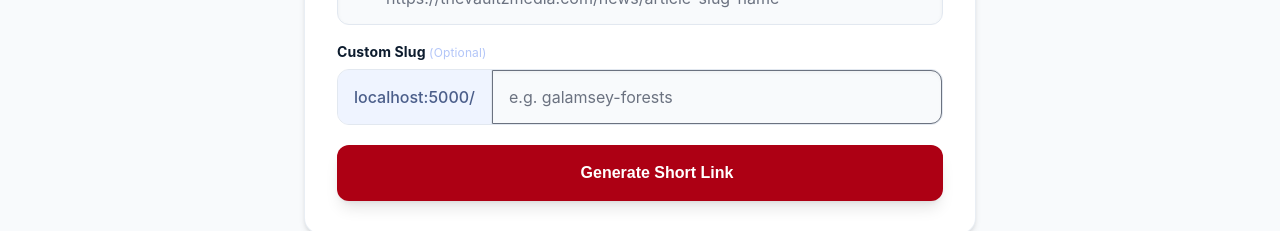
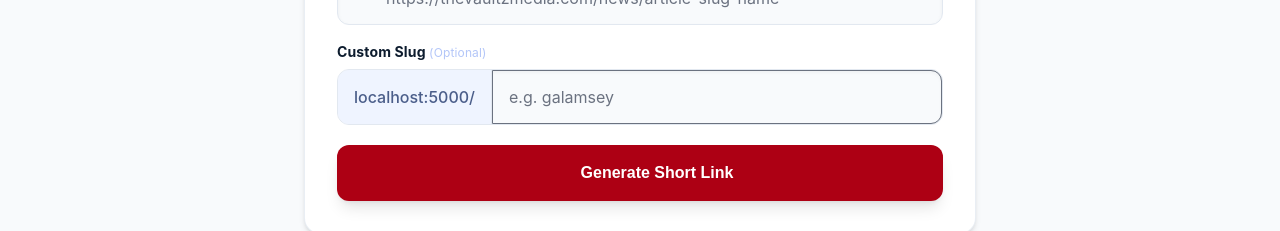
Before and after one commit to BraEmma1/Link-Shortner, a Next.js app in the folder client/: page / in a window 1280 px wide. Shown: the part 396-627 px from the top of the page. Built offline with nearby package versions, Linux system fonts and the light colour scheme; no server answers.

Commit message:
change the custom slug from galamsey-forest to galamsey

```diff
--- a/client/src/app/(dashboard)/NewsroomClient.tsx
+++ b/client/src/app/(dashboard)/NewsroomClient.tsx
@@ -57,8 +57,8 @@ export default function NewsroomClient() {
     } catch (err: any) {
       setError(
         err.response?.data?.error ||
-          err.message ||
-          'An error occurred while generating the short URL'
+        err.message ||
+        'An error occurred while generating the short URL'
       );
     } finally {
       setIsGenerating(false);
@@ -200,7 +200,7 @@ export default function NewsroomClient() {
                     type="text"
                     value={customSlug}
                     onChange={(e) => setCustomSlug(e.target.value)}
-                    placeholder="e.g. galamsey-forests"
+                    placeholder="e.g. galamsey"
                     className="w-full px-4 py-3.5 bg-transparent outline-none font-body-md text-body-md text-on-surface rounded-r-[11px]"
                   />
                 </div>
@@ -241,11 +241,10 @@ export default function NewsroomClient() {
                       </code>
                       <button
                         onClick={handleCopy}
-                        className={`flex-shrink-0 p-2 rounded-md transition-colors ${
-                          isCopied
+                        className={`flex-shrink-0 p-2 rounded-md transition-colors ${isCopied
                             ? 'text-[#10B981] bg-green-50'
                             : 'text-secondary hover:text-primary hover:bg-background-subtle'
-                        }`}
+                          }`}
                         title="Copy Link"
                       >
                         <span className="material-symbols-outlined text-[20px]">
```
